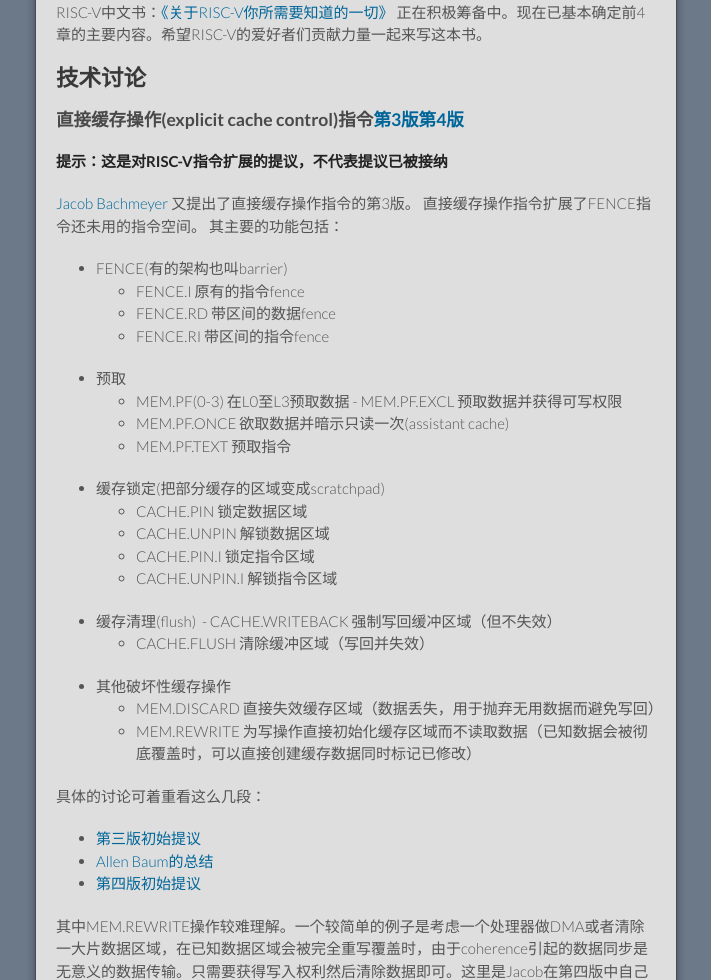
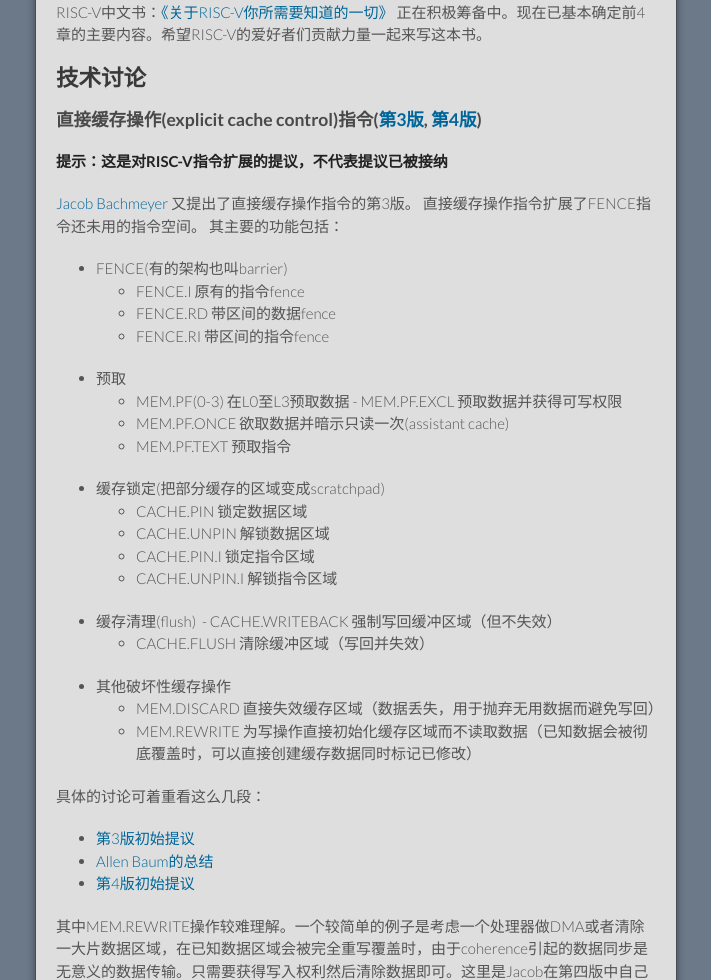
Before and after one commit to cnrv/home, a Jekyll site: the page built from bi-week-rpts/2017-08-03.md, in a window 1280 px wide and 1400 px high, scrolled down 365 px. Shown: the part 151-1131 px from the top of the window, without its empty margins (284-995 px from the left). Built offline with Jekyll 4.4.1, drawn with Linux system fonts in a browser that asks for light colours; Markdown is read by kramdown in place of the engine named in the settings; our own code applies the rules of GitHub Pages for plain Markdown files.

Commit message:
Update 2017-08-03.md

```diff
--- a/bi-week-rpts/2017-08-03.md
+++ b/bi-week-rpts/2017-08-03.md
@@ -22,7 +22,7 @@
 
 ## 技术讨论
 
-### 直接缓存操作(explicit cache control)指令[第3版](https://groups.google.com/a/groups.riscv.org/forum/#!msg/isa-dev/Xa1y68PxjAU/MB2rLM1zAAAJ)[第4版](https://groups.google.com/a/groups.riscv.org/forum/#!msg/isa-dev/eKkGAN2-jss/4uRoQi2TBAAJ)
+### 直接缓存操作(explicit cache control)指令([第3版](https://groups.google.com/a/groups.riscv.org/forum/#!msg/isa-dev/Xa1y68PxjAU/MB2rLM1zAAAJ), [第4版](https://groups.google.com/a/groups.riscv.org/forum/#!msg/isa-dev/eKkGAN2-jss/4uRoQi2TBAAJ))
 
 **提示：这是对RISC-V指令扩展的提议，不代表提议已被接纳**
 
@@ -51,9 +51,9 @@
   - MEM.REWRITE 为写操作直接初始化缓存区域而不读取数据（已知数据会被彻底覆盖时，可以直接创建缓存数据同时标记已修改）
 
 具体的讨论可着重看这么几段：
-- [第三版初始提议](https://groups.google.com/a/groups.riscv.org/forum/#!msg/isa-dev/Xa1y68PxjAU/MB2rLM1zAAAJ)
+- [第3版初始提议](https://groups.google.com/a/groups.riscv.org/forum/#!msg/isa-dev/Xa1y68PxjAU/MB2rLM1zAAAJ)
 - [Allen Baum的总结](https://groups.google.com/a/groups.riscv.org/forum/#!msg/isa-dev/Xa1y68PxjAU/WlbR93D0AAAJ)
-- [第四版初始提议](https://groups.google.com/a/groups.riscv.org/forum/#!msg/isa-dev/eKkGAN2-jss/4uRoQi2TBAAJ)
+- [第4版初始提议](https://groups.google.com/a/groups.riscv.org/forum/#!msg/isa-dev/eKkGAN2-jss/4uRoQi2TBAAJ)
 
 其中MEM.REWRITE操作较难理解。一个较简单的例子是考虑一个处理器做DMA或者清除一大片数据区域，在已知数据区域会被完全重写覆盖时，由于coherence引起的数据同步是无意义的数据传输。只需要获得写入权利然后清除数据即可。这里是Jacob在第四版中自己的解释：
 
```
